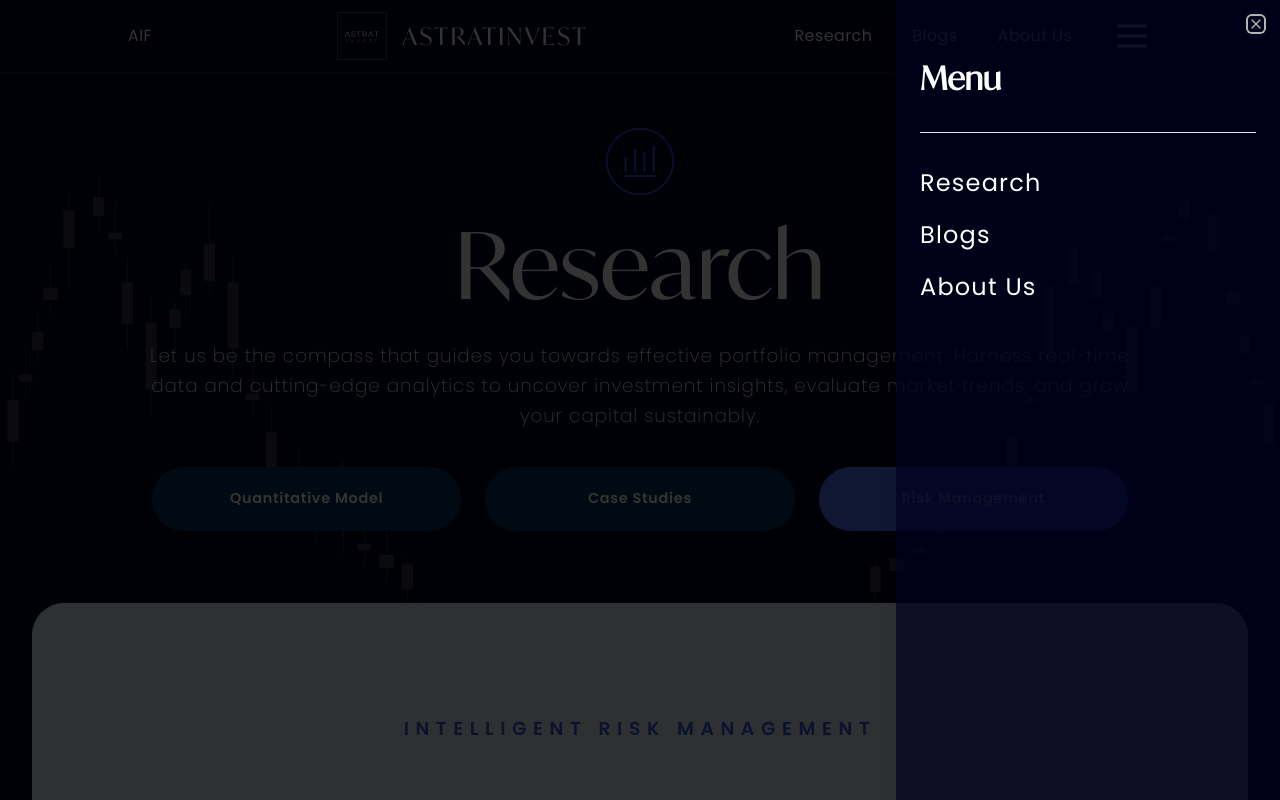
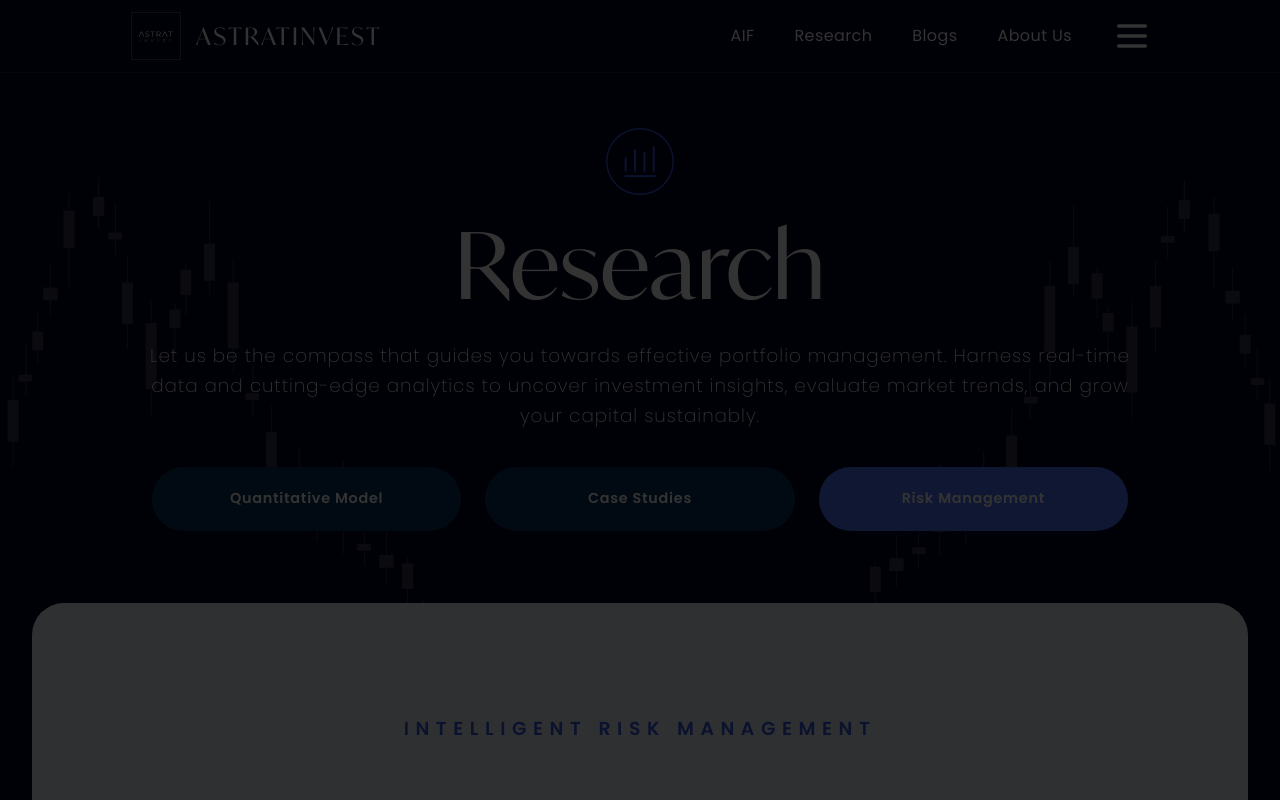
Before and after one commit to tholiaapoorv/astratinvest, a Next.js app: page /research/risk-management in a window 1280 px wide. Both pictures are taken after a click on the button 1132 px from the left and 36 px from the top of the page. Shown: the top 800 px of the page. Built offline with nearby package versions, Linux system fonts and the light colour scheme; no server answers.

Commit message:
Update NavBar.tsx
added AIF on the main page

```diff
--- a/components/NavBar.tsx
+++ b/components/NavBar.tsx
@@ -21,8 +21,8 @@ import {
 } from "@/components/ui/sheet";
 
 import Link from "next/link";
+import { Separator } from "./ui/separator";
 
-import { Separator } from "./ui/separator";
 const NavBar = () => {
   const containerMain = useRef<HTMLDivElement>(null);
 
@@ -30,23 +30,27 @@ const NavBar = () => {
     <div ref={containerMain} className="fixed top-0 z-[50] w-full">
       <div className="navbar-wrapper flex h-fit items-center justify-center border-b border-white/10 bg-[#000121] backdrop-blur-lg">
         <div className="navbar-container flex w-[80%] items-center justify-between py-2">
+
+          {/* Logo */}
           <Link
+            href={`${process.env.NEXT_PUBLIC_APP_URL}`}
+            className="flex items-center justify-center gap-3"
+          >
+            <Image src={logo3} alt={""} className="h-auto w-[3.5rem]" />
+            <p className="font-ivy text-[min(3vw,3vh)] tracking-widest text-white">
+              ASTRATINVEST
+            </p>
+          </Link>
+
+          {/* Main Links */}
+          <div className="group flex h-full cursor-pointer items-center justify-center gap-10 px-6 pr-0 transition-all">
+            <Link
               href={`${process.env.NEXT_PUBLIC_APP_URL}/AIF`}
               className="flex items-center justify-center gap-2 font-poppins tracking-wide text-white transition hover:text-[#3959E5] xsPhone:hidden smLaptop:flex"
             >
               AIF
             </Link>
-          <Link
-            href={`${process.env.NEXT_PUBLIC_APP_URL}`}
-            className="flex items-center justify-center gap-3"
-          >
-            <Image src={logo3} alt={""} className="h-auto w-[3.5rem]" />
-            {/* <Image src={logo} alt={""} className="w-[15rem] h-auto" /> */}
-            <p className="font-ivy text-[min(3vw,3vh)] tracking-widest text-white">
-              ASTRATINVEST
-            </p>
-          </Link>
-          <div className="group flex h-full cursor-pointer items-center justify-center gap-10 px-6 pr-0 transition-all">
+
             <Link
               href={`${process.env.NEXT_PUBLIC_APP_URL}/research/quantitative-model`}
               className="flex items-center justify-center gap-2 font-poppins tracking-wide text-white transition hover:text-[#3959E5] xsPhone:hidden smLaptop:flex"
@@ -60,24 +64,38 @@ const NavBar = () => {
             >
               Blogs
             </Link>
+
             <Link
               href={`${process.env.NEXT_PUBLIC_APP_URL}/about-us`}
               className="flex items-center justify-center gap-2 font-poppins tracking-wide text-white transition hover:text-[#3959E5] xsPhone:hidden smLaptop:flex"
             >
               About Us
             </Link>
+
+            {/* Mobile Menu */}
             <Sheet>
               <SheetTrigger>
                 <MenuIcon className="h-auto w-[2.5rem] text-white transition-all hover:text-[#3959E5]" />
               </SheetTrigger>
-              <SheetContent className="realtive z-[200] border-0 bg-[#000121]/70 text-white">
+
+              <SheetContent className="relative z-[200] border-0 bg-[#000121]/70 text-white">
                 <SheetHeader className="font-ivy">
                   <SheetTitle className="text-start text-white xsPhone:mt-5 xsPhone:text-[min(7vh,7vw)] tablet:mt-10 tablet:text-[min(4vh,4vw)]">
                     Menu
                   </SheetTitle>
                 </SheetHeader>
+
                 <Separator className="xsPhone:mt-10 tablet:mt-10" />
+
+                {/* Mobile Menu Links */}
                 <div className="mt-[2rem] flex flex-col gap-4">
+                  <Link
+                    href={`${process.env.NEXT_PUBLIC_APP_URL}/AIF`}
+                    className="font-poppins tracking-wider transition hover:text-[#3959E5] xsPhone:text-[min(6vw,6vh)] tablet:text-[min(3vw,3vh)]"
+                  >
+                    AIF
+                  </Link>
+
                   <Link
                     href={`${process.env.NEXT_PUBLIC_APP_URL}/research/quantitative-model`}
                     className="font-poppins tracking-wider transition hover:text-[#3959E5] xsPhone:text-[min(6vw,6vh)] tablet:text-[min(3vw,3vh)]"
@@ -91,6 +109,7 @@ const NavBar = () => {
                   >
                     Blogs
                   </Link>
+
                   <Link
                     href={`${process.env.NEXT_PUBLIC_APP_URL}/about-us`}
                     className="font-poppins tracking-wider transition hover:text-[#3959E5] xsPhone:text-[min(6vw,6vh)] tablet:text-[min(3vw,3vh)]"
@@ -100,6 +119,7 @@ const NavBar = () => {
                 </div>
               </SheetContent>
             </Sheet>
+
           </div>
         </div>
       </div>
```
